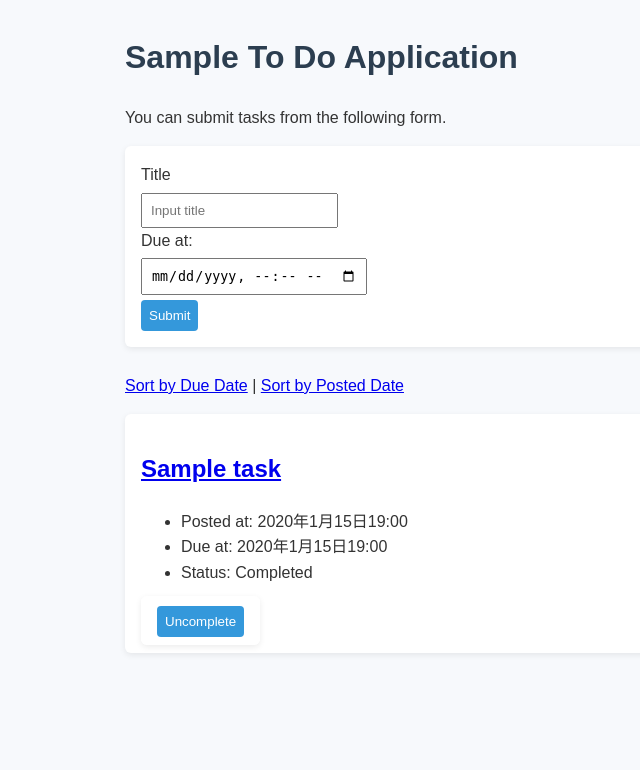
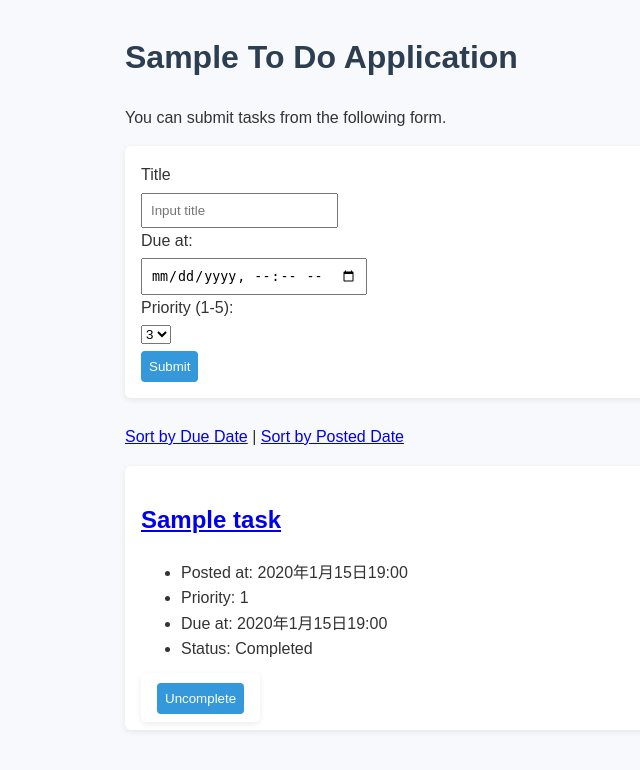
Before and after one commit to faka-furukawa/django-test-exercise, a Django app: page / in a window 1280 px wide. Shown: the top 770 px of the page, without its empty margins (115-755 px from the left). Run offline with Django 5.2, Linux system fonts and the light colour scheme; tables that the repository leaves empty hold one stand-in row (values such as "Sample post").

Commit message:
優先度の項目を追加

```diff
--- a/todo/models.py
+++ b/todo/models.py
@@ -4,10 +4,19 @@ from django.utils import timezone
 
 # Create your models here.
 class Task(models.Model):
+    PRIORITY_CHOICES = [
+        (1, '1'),
+        (2, '2'),
+        (3, '3'),
+        (4, '4'),
+        (5, '5'),
+    ]
+
     title = models.CharField(max_length=100)
     completed = models.BooleanField(default=False)
     posted_at = models.DateTimeField(default=timezone.now)
     due_at = models.DateTimeField(null=True, blank=True)
+    priority = models.PositiveSmallIntegerField(default=3, choices=PRIORITY_CHOICES)
 
     def is_overdue(self, dt):
         if self.due_at is None:
--- a/todo/templates/todo/detail.html
+++ b/todo/templates/todo/detail.html
@@ -13,6 +13,7 @@
     <h1>{{ task.title }}</h1>
     <ul>
       <li>Posted at: {{ task.posted_at }}</li>
+      <li>Priority: {{ task.priority }}</li>
       {% if task.due_at %}
       <li>Due at: {{ task.due_at }}</li>
       {% endif %}
--- a/todo/templates/todo/index.html
+++ b/todo/templates/todo/index.html
@@ -23,6 +23,16 @@
         <input id="dueInput" name="due_at" type="datetime-local">
       </div>
       <div>
+        <label for="priorityInput">Priority (1-5):</label><br>
+        <select id="priorityInput" name="priority">
+          <option value="1">1</option>
+          <option value="2">2</option>
+          <option value="3" selected>3</option>
+          <option value="4">4</option>
+          <option value="5">5</option>
+        </select>
+      </div>
+      <div>
         <button type="submit">Submit</button>
       </div>
     </form>
@@ -38,6 +48,7 @@
       <h2><a href="{% url 'detail' task.id %}">{{ task.title }}</a></h2>
       <ul>
         <li>Posted at: {{ task.posted_at }}</li>
+        <li>Priority: {{ task.priority }}</li>
         {% if task.due_at %}
         <li>Due at: {{ task.due_at }}</li>
         {% endif %}
--- a/todo/tests.py
+++ b/todo/tests.py
@@ -13,13 +13,14 @@ class SampleTestCase(TestCase):
 class TaskModelTestCase(TestCase):
     def test_create_task1(self):
         due = timezone.make_aware(datetime(2024, 6, 30, 23, 59, 59))
-        task = Task(title='task1', due_at=due)
+        task = Task(title='task1', due_at=due, priority=5)
         task.save()
 
         task = Task.objects.get(pk=task.pk)
         self.assertEqual(task.title, 'task1')
         self.assertFalse(task.completed)
         self.assertEqual(task.due_at, due)
+        self.assertEqual(task.priority, 5)
 
     def test_create_task2(self):
         task = Task(title='task2')
@@ -65,12 +66,13 @@ class TodoViewTestCase(TestCase):
 
     def test_index_post(self):
         client = Client()
-        data = {'title': 'Test Task', 'due_at': '2024-06-30 23:59:59'}
+        data = {'title': 'Test Task', 'due_at': '2024-06-30 23:59:59', 'priority': '4'}
         response = client.post('/', data)
 
         self.assertEqual(response.status_code, 200)
         self.assertEqual(response.templates[0].name, 'todo/index.html')
         self.assertEqual(len(response.context['tasks']), 1)
+        self.assertEqual(response.context['tasks'][0].priority, 4)
 
     def test_index_get_order_post(self):
         task1 = Task(title='task1', due_at=timezone.make_aware(datetime(2024, 7, 1)))
--- a/todo/views.py
+++ b/todo/views.py
@@ -8,8 +8,14 @@ from todo.models import Task
 # Create your views here.
 def index(request):
     if request.method == 'POST':
-        task = Task(title=request.POST['title'],
-                    due_at=make_aware(parse_datetime(request.POST['due_at'])))
+        due_at_value = request.POST.get('due_at') or None
+        due_at = make_aware(parse_datetime(due_at_value)) if due_at_value else None
+        priority = int(request.POST.get('priority', 3))
+        task = Task(
+            title=request.POST['title'],
+            due_at=due_at,
+            priority=priority,
+        )
         task.save()
 
     if request.GET.get('order') == 'due':
@@ -56,8 +62,10 @@ def update(request, task_id):
     except Task.DoesNotExist:
         raise Http404("Task does not exist")
     if request.method == 'POST':
+        due_at_value = request.POST.get('due_at') or None
         task.title = request.POST['title']
-        task.due_at = make_aware(parse_datetime(request.POST['due_at']))
+        task.due_at = make_aware(parse_datetime(due_at_value)) if due_at_value else None
+        task.priority = int(request.POST.get('priority', task.priority))
         task.save()
         return redirect(detail, task_id)
 
```
Also changed, not shown: todo/templates/todo/edit.html (+11 -0 lines), todo/migrations/0002_task_priority.py (added).
